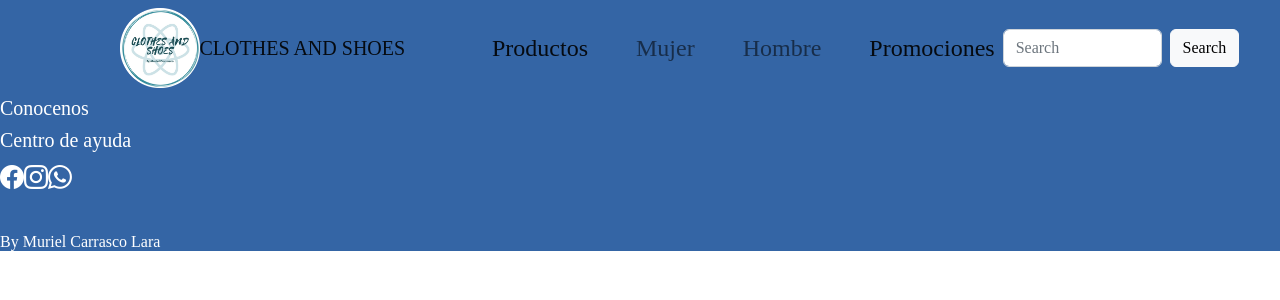
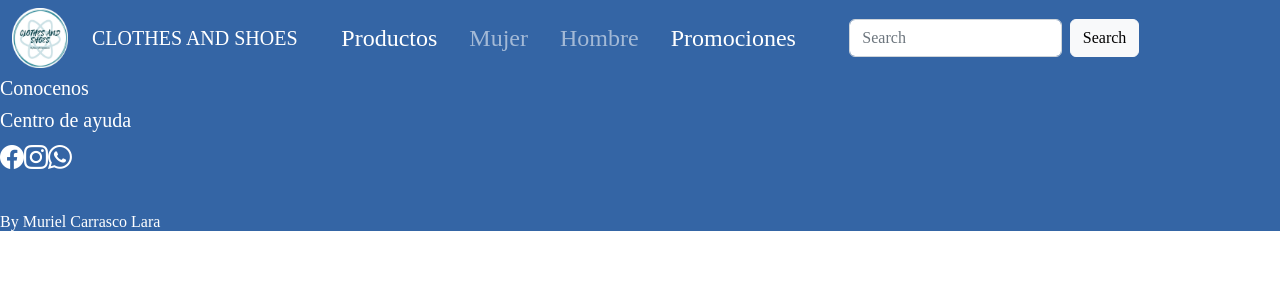
Before and after one commit to MurielCarrasco/Mi-App-React, a React (Create React App) app: page / in a window 1280 px wide. Shown: the top 300 px of the page. Built offline with nearby package versions, Linux system fonts and the light colour scheme; no server answers; the database is empty.

Commit message:
nav y cart terminado

```diff
--- a/src/components/navbar/NavBar.jsx
+++ b/src/components/navbar/NavBar.jsx
@@ -8,19 +8,15 @@ const NavBar = () => {
     const { cart } = useCartContext();
 
     return (
-        <div className="color-navbar container-fluid">
-            <div className="container">
-                <div className="row">
-                    <div className="col-md-11">
-                        <nav className="navbar navbar-expand-lg container">
-                            <div className="container-fluid">
-                                <img src={Logo}  width="80" alt="logo" />
-                                <NavLink className="navbar-brand col-md-3" >CLOTHES AND SHOES</NavLink>
+        <nav className="navbar navbar-expand-lg navbar-dark color-fondo">
+        <div className="container-fluid row">
+            <img className="foto-logo" src={Logo}  alt="logo"></img>
+            <NavLink className="navbar-brand col-md-2" >CLOTHES AND SHOES</NavLink>
             <button className="navbar-toggler" type="button" data-bs-toggle="collapse" data-bs-target="#navbarNavAltMarkup" aria-controls="navbarNavAltMarkup" aria-expanded="false" aria-label="Toggle navigation">
                 <span className="navbar-toggler-icon"></span>
             </button>
 
-                                <div className="collapse navbar-collapse" id="navbarNavAltMarkup">
+            <div className="collapse navbar-collapse col-md-4" id="navbarNavAltMarkup">
                 <div className="navbar-nav">
                     <NavLink className="nav-link active" aria-current="page" to='/' >Productos</NavLink>
                     <NavLink className="nav-link" to='/category/Mujer' >Mujer</NavLink>
@@ -32,16 +28,12 @@ const NavBar = () => {
                 <input className="form-control me-2" type="search" placeholder="Search" aria-label="Search"></input>
                 <button className="btn btn-light" type="submit">Search</button>
             </form>
-                            </div>
-                        </nav>
-                    </div>
                     <div className="col-md-1" >
                         {cart.length ===0 ? null : <CartWidget /> }
 
                     </div>
             </div>
-            </div>
-        </div>
+        </nav>
     )
 }
 
--- a/src/index.css
+++ b/src/index.css
@@ -7,7 +7,7 @@
     box-sizing: border-box;
 }
 
-.color-navbar {
+.navbar {
     background-color: rgb(52, 101, 165);
   }
 
@@ -66,10 +66,13 @@
     padding: 1rem;
     font-size: 1.2rem;
   }
-
+  .foto-logo{
+    width: 80px;
+    height: 60px;
+}
   .nav-link {
     border-radius: 25px;
-    margin-left: 2rem;
+    margin-left: 1rem;
   }
   .nav-link:hover {
     background-color: rgb(52, 101, 165);
```
Lines whose indentation alone changed are shown as unchanged.
